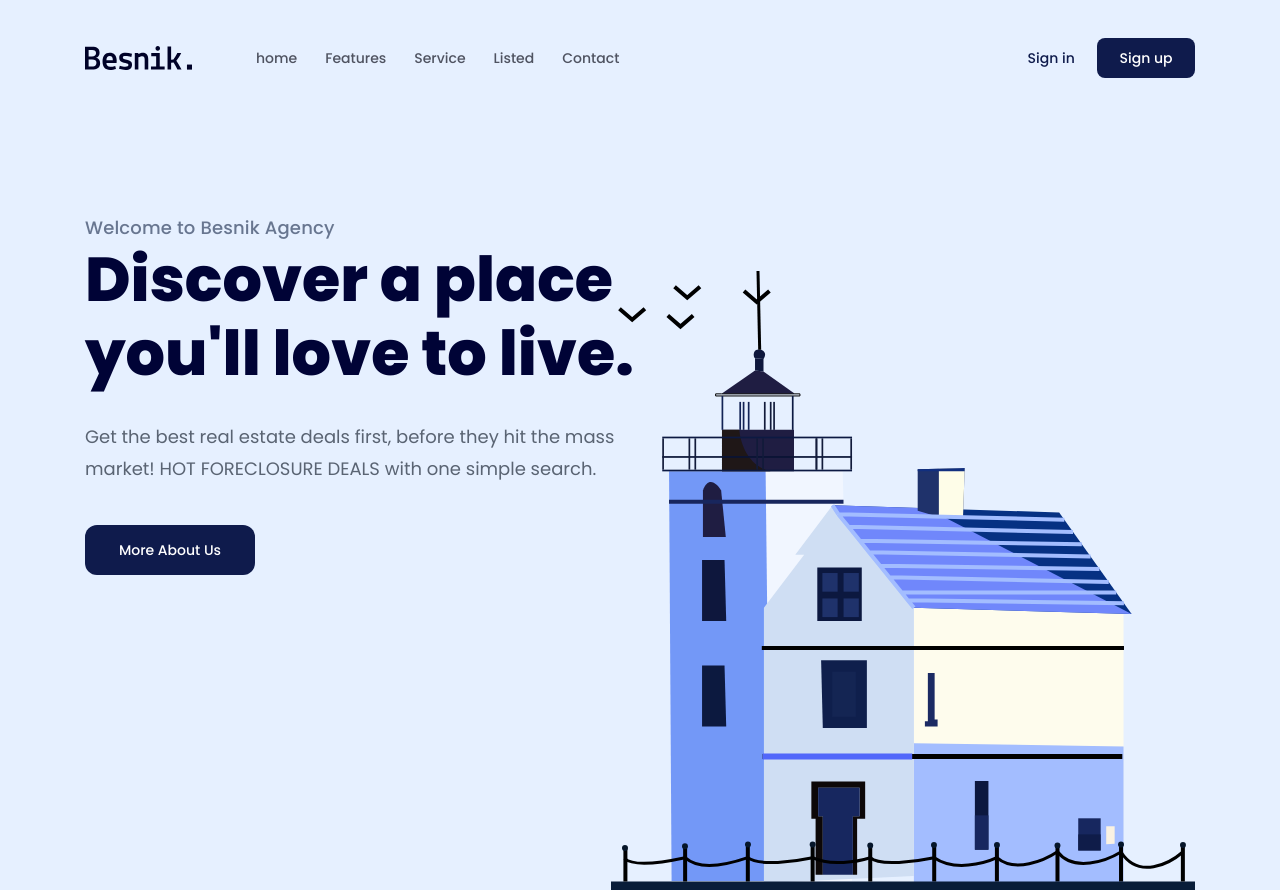
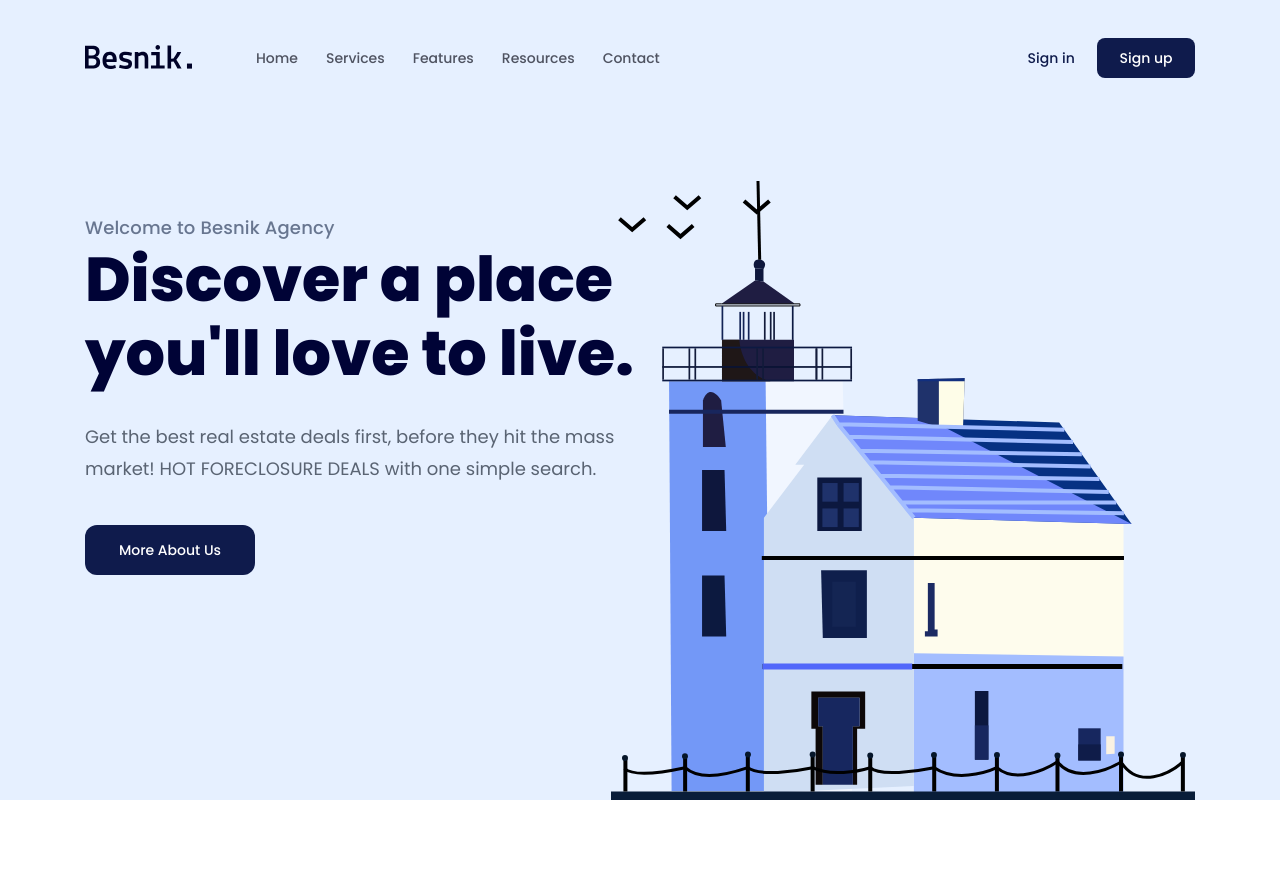
Before and after one commit to huyvuquang007/f8-htmlcss-01, a plain HTML site: page index.html in a window 1280 px wide. Shown: the top 890 px of the page. Drawn offline with Linux system fonts and the light colour scheme.

Commit message:
Cải thiện navbar

```diff
--- a/assets/css/style.css
+++ b/assets/css/style.css
@@ -6,6 +6,10 @@
 }
 html {
     font-size: 62.5%;
+}
+html,
+body {
+    scroll-behavior: smooth;
 }
 
 body {
@@ -58,7 +62,7 @@ a {
 
 .hero-wrap {
     background-color: #e6f0ff;
-    height: 100vh;
+    height: calc(100vh - 90px);
     position: relative;
     display: flex;
     flex-direction: column;
--- a/index.html
+++ b/index.html
@@ -16,20 +16,22 @@
         <link rel="stylesheet" href="./assets/css/style.css" />
     </head>
     <body>
-        <main>
+        <main id="home">
             <!-- header -->
             <header class="fix-header">
                 <div class="content">
                     <nav class="navbar">
                         <!-- logo -->
-                        <img src="./assets/img/Logo.svg" alt="Besnik." />
+                        <a href="/"
+                            ><img src="./assets/img/Logo.svg" alt="Besnik."
+                        /></a>
                         <!--Navigation -->
                         <ul>
-                            <li><a href="#!">home</a></li>
-                            <li><a href="#!">Features</a></li>
-                            <li><a href="#!">Service</a></li>
-                            <li><a href="#!">Listed</a></li>
-                            <li><a href="#!">Contact</a></li>
+                            <li><a href="#home">Home</a></li>
+                            <li><a href="#services">Services</a></li>
+                            <li><a href="#features">Features</a></li>
+                            <li><a href="#resources">Resources</a></li>
+                            <li><a href="#contact">Contact</a></li>
                         </ul>
                         <!-- Action -->
                         <div class="action">
@@ -106,7 +108,7 @@
             </div>
 
             <!-- Guides -->
-            <div class="guides">
+            <div id="services" class="guides">
                 <div class="content">
                     <h2 class="sub-title">How its works?</h2>
                     <p class="desc">
@@ -170,7 +172,7 @@
             </div>
 
             <!-- Featured -->
-            <div class="featured">
+            <div id="features" class="featured">
                 <div class="content">
                     <header>
                         <h2 class="sub-title">Featured Properties</h2>
@@ -314,7 +316,7 @@
             </div>
 
             <!-- Stats -->
-            <div class="stats">
+            <div id="resources" class="stats">
                 <div class="content">
                     <div class="row">
                         <div class="img-block">
@@ -482,7 +484,7 @@
                 </div>
             </div>
             <!-- subscription -->
-            <div class="subscription">
+            <div id="contact" class="subscription">
                 <div class="content">
                     <div class="body">
                         <div class="info">
```
